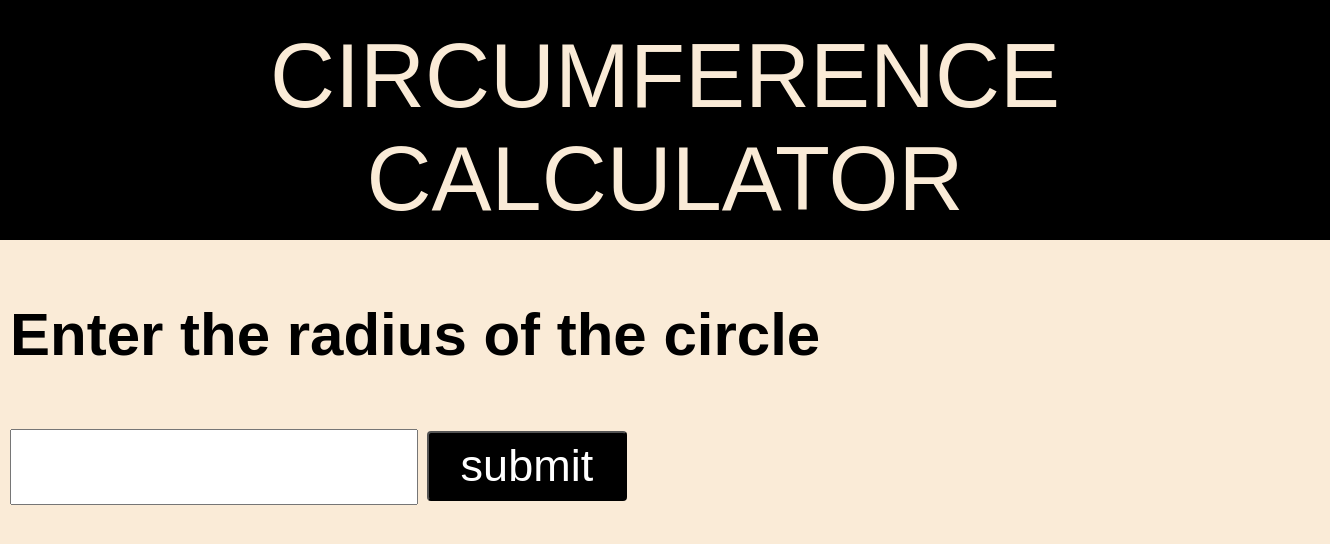
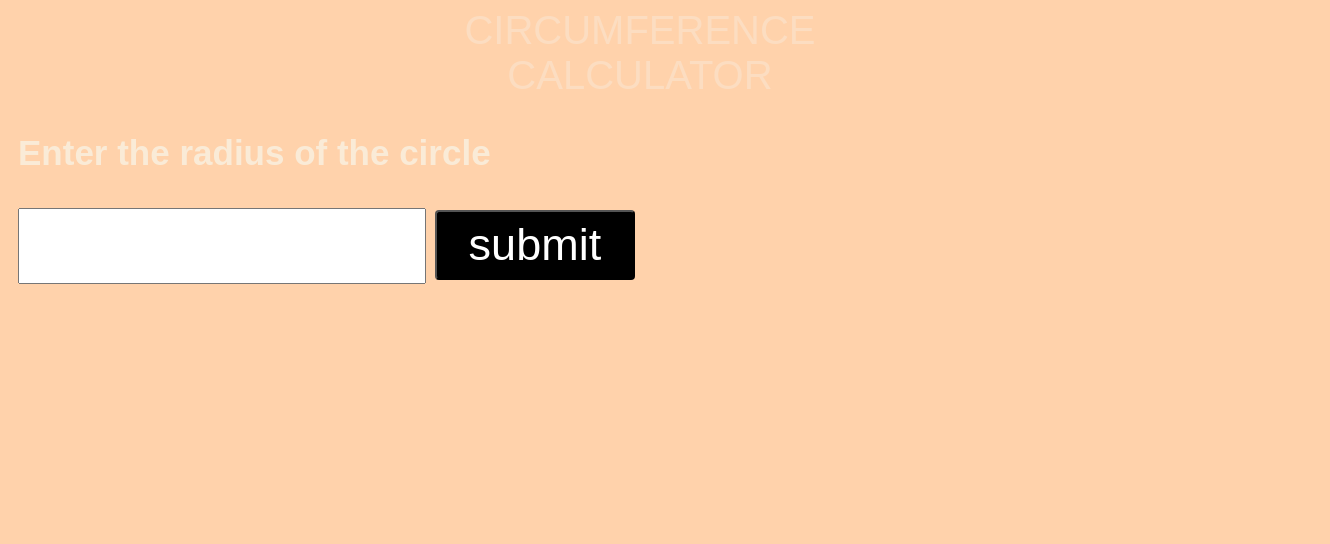
Before and after one commit to Inti-alt/temperature-converter, a plain HTML site: page radius/index.html in a window 1280 px wide. Shown: the whole page, 1330 px wide, since content can reach past the window. Drawn offline with Linux system fonts and the light colour scheme.

Commit message:
Update style.css

```diff
--- a/radius/style.css
+++ b/radius/style.css
@@ -1,24 +1,22 @@
 body{
     font: 2em sans-serif;
-    background-color:antiquewhite;
-    margin:0 ;
+    background-color:rgb(255, 210, 171);
 }
 
 #myh1{
-    background-color: black;
-    color: antiquewhite;
+
+    color: rgb(252, 221, 193);
     text-align: center;
-    height: 150px;
-    font-size:90px;
-    height: 190px;
-    padding: 25px;
-    width:100%;
+    font-size:40px;
+    font-weight: 100%;
+    margin-top: 2px;
 
 }
 
 #radius{
     margin-left: 10px;
-    font-size: 60px;
+    font-size: 35px;
+    color: antiquewhite;
 }
 
 #mytext{
@@ -55,3 +53,14 @@ body{
     margin-top: 80px;
 
 }
+
+#full{
+    text-align: center;
+    max-width: 500px;
+    margin: auto;
+    border-radius: 10px;
+    box-shadow: 5px 5px 15px black;
+    background-color: rgb(41, 24, 24);
+    padding: 25px;
+    height:490px
+}
```
